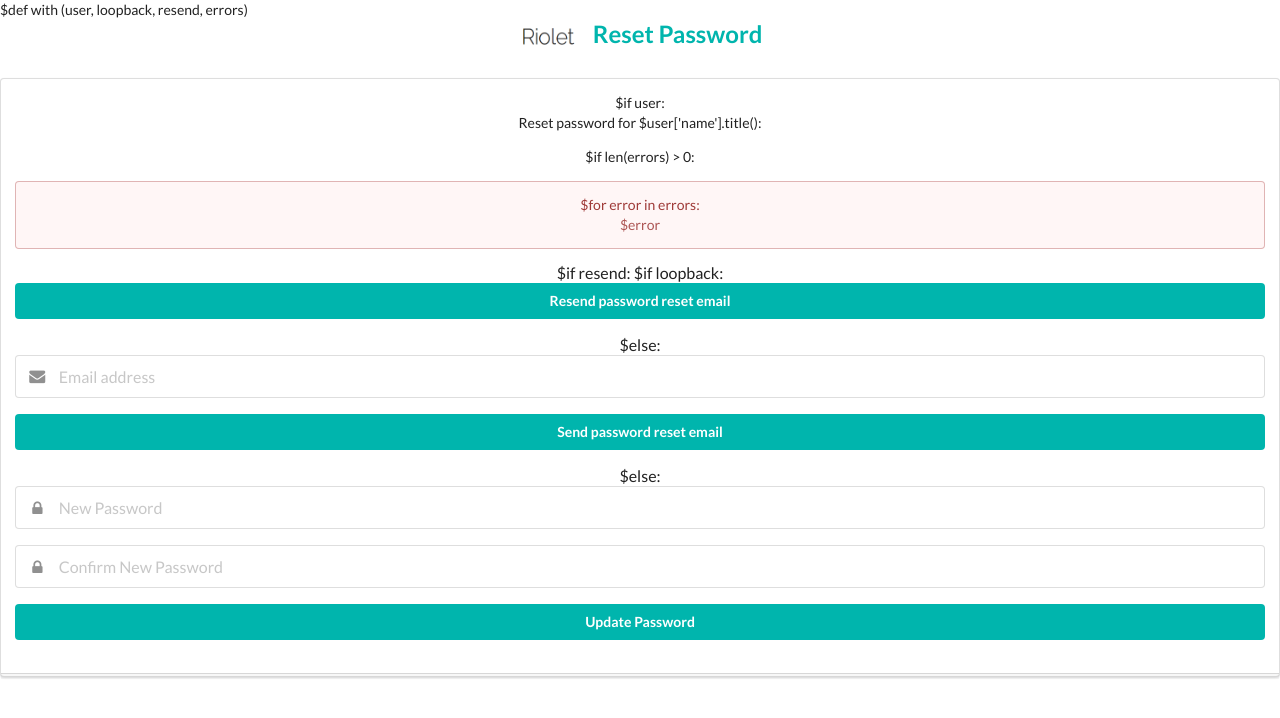
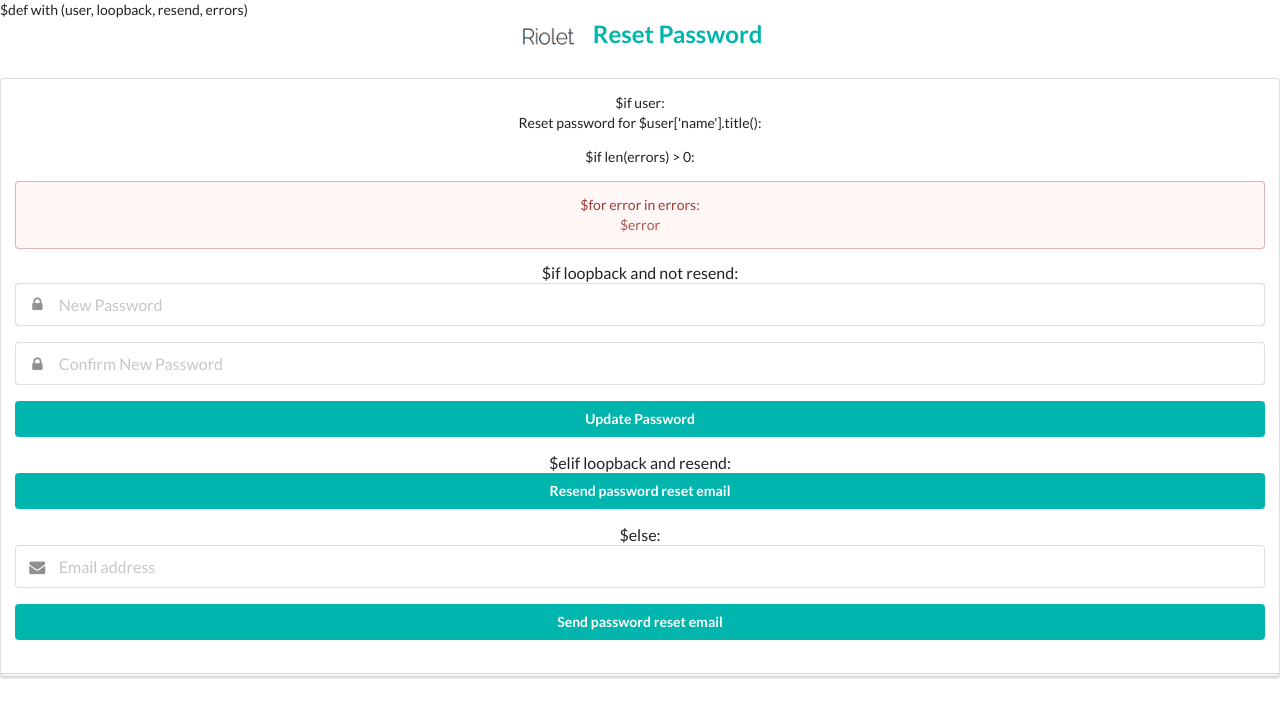
Before and after one commit to riolet/rioauth, a Python web app: template provider/templates/resetpass.html in a window 1280 px wide. Shown: the top 718 px of the page. Run offline with Jinja, Linux system fonts and the light colour scheme; the template is opened without the code that fills it, so the values that code supplies are empty.

Commit message:
fixed some reset bugs

```diff
--- a/provider/common.py
+++ b/provider/common.py
@@ -53,7 +53,11 @@ def response_from_error(e):
 
 
 def sendmail(to_address, subject, body, from_address="info@riolet.com", headers=None, **kw):
-    web.sendmail(from_address, to_address, subject, body, headers=headers, **kw)
+    try:
+        web.sendmail(from_address, to_address, subject, body, headers=headers, **kw)
+    except OSError as e:
+        print("Could not send mail.")
+        print("OSError: {0}".format(e))
 
 _db = dbsetup.get_db()
 users = Users(_db)
--- a/provider/pages/resetpassword.py
+++ b/provider/pages/resetpassword.py
@@ -74,6 +74,7 @@ Riolet Corporation
 """.format(name=name, link=link, duration=(duration // 60))
         print("password reset link is {0}".format(link))
         common.sendmail(email, subject, body)
+        return True
 
     def updatepassword(self):
         self.validate_key()
@@ -120,7 +121,7 @@ Riolet Corporation
             success = self.resend()
             if success:
                 msg = "Please check your email for your password reset link."
-                return common.render.message(success=msg, buttons=[('Login', '/login')])
+                return common.render.message(success=[msg], buttons=[('Login', '/login')])
             else:
                 return common.render.resetpass(self.user, self.loopback, self.offer_resend, self.errors)
 
--- a/provider/templates/resetpass.html
+++ b/provider/templates/resetpass.html
@@ -29,25 +29,7 @@ $def with (user, loopback, resend, errors)
             <p>$error</p>
         </div>
       <form class="ui large form" method="POST" action="/resetpassword">
-        $if resend:
-          <input type="hidden" name="intention" value="resend">
-          $if loopback:
-            <input type="hidden" name="user_id" value="$loopback['user_id']">
-            <input type="hidden" name="redirect_uri" value="$loopback['redirect_uri']">
-            <div class="field">
-              <button class="ui fluid teal button" type="submit">Resend password reset email</button>
-            </div>
-          $else:
-            <div class="field">
-              <div class="ui left icon input">
-                <i class="mail icon"></i>
-                <input type="email" name="email" placeholder="Email address">
-              </div>
-            </div>
-            <div class="field">
-              <button class="ui fluid teal button" type="submit">Send password reset email</button>
-            </div>
-        $else:
+        $if loopback and not resend:
           <input type="hidden" name="intention" value="update">
           <input type="hidden" name="key" value="$loopback['secret_key']">
           <div class="field">
@@ -65,6 +47,24 @@ $def with (user, loopback, resend, errors)
           <div class="field">
             <button class="ui fluid teal button" type="submit">Update Password</button>
           </div>
+        $elif loopback and resend:
+          <input type="hidden" name="intention" value="resend">
+          <input type="hidden" name="user_id" value="$loopback['user_id']">
+          <input type="hidden" name="redirect_uri" value="$loopback['redirect_uri']">
+          <div class="field">
+            <button class="ui fluid teal button" type="submit">Resend password reset email</button>
+          </div>
+        $else:
+          <input type="hidden" name="intention" value="resend">
+          <div class="field">
+            <div class="ui left icon input">
+              <i class="mail icon"></i>
+              <input type="email" name="email" placeholder="Email address">
+            </div>
+          </div>
+          <div class="field">
+            <button class="ui fluid teal button" type="submit">Send password reset email</button>
+          </div>
       </form>
     </div>
   </div>
```
